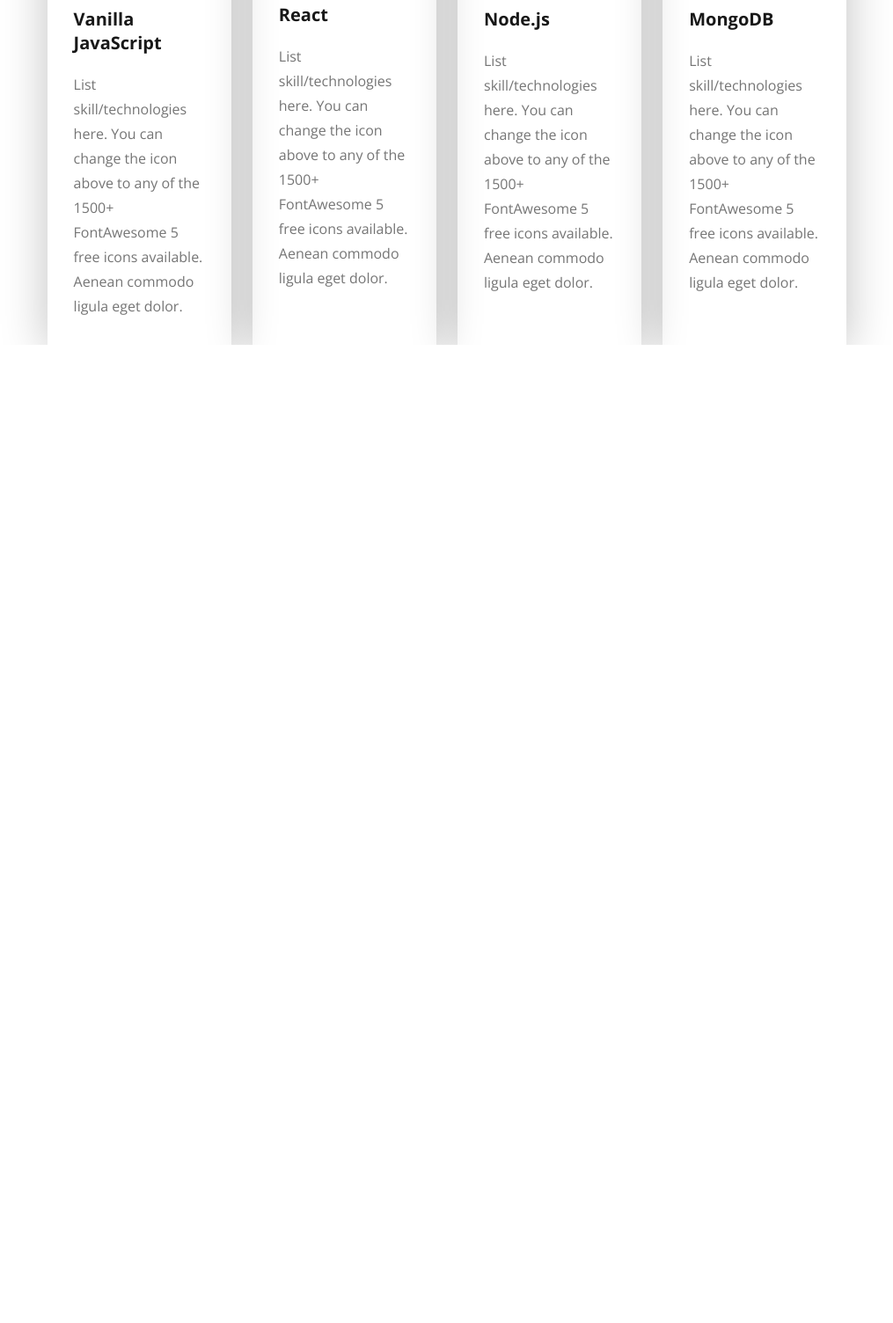
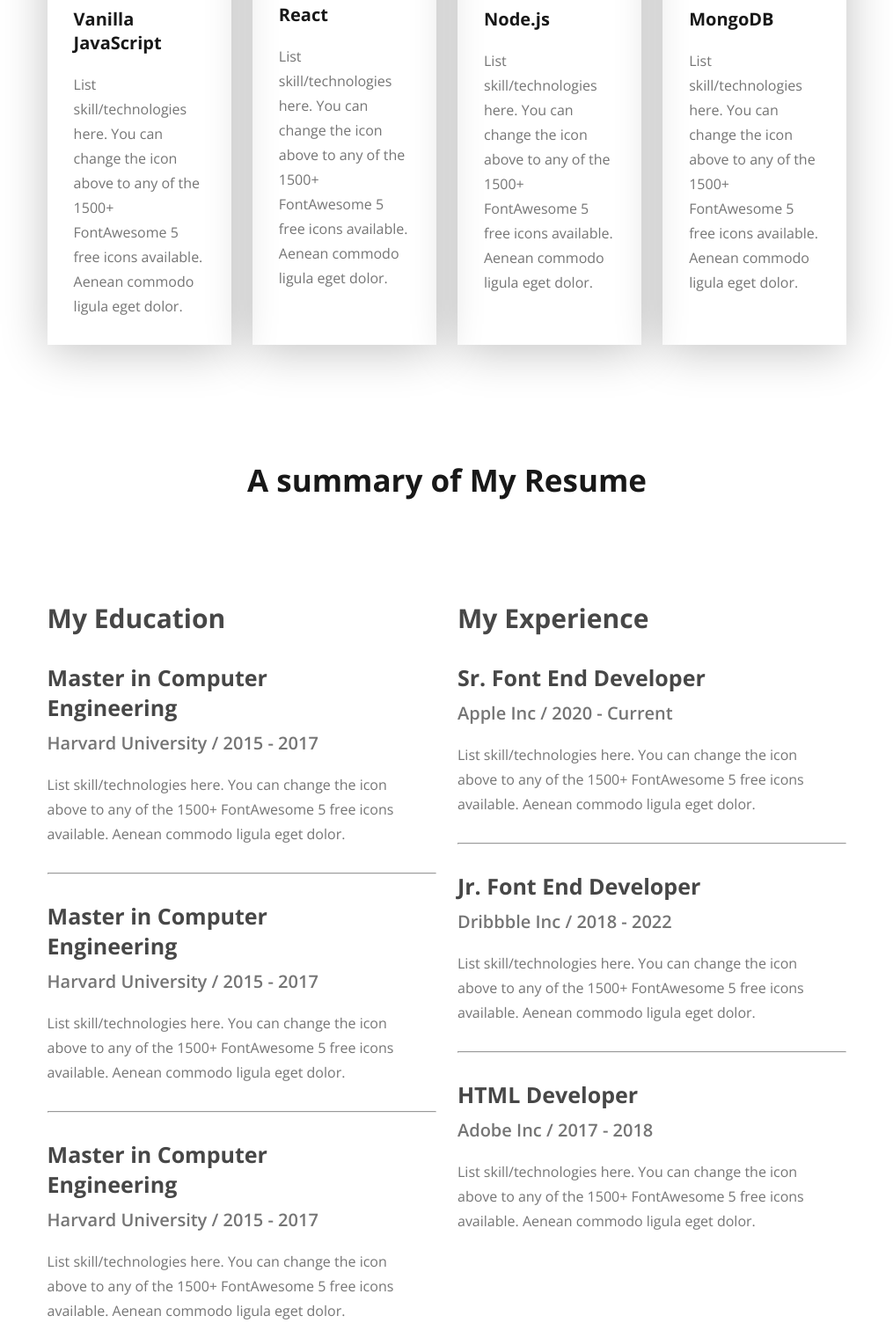
Before and after one commit to HafijurRahmanBhuiyan/my-portfolio-website, a plain HTML site: page index.html in a window 1280 px wide. Shown: the part 1994-3498 px from the top of the page at 88% size, without its empty margins (132-1147 px from the left). Before the commit the page ends 2386 px from the top, so only its background shows below. Drawn offline with nearby package versions, Linux system fonts and the light colour scheme.

Commit message:
resume design completed

```diff
--- a/index.html
+++ b/index.html
@@ -96,5 +96,61 @@
             </div>
         </div>
     </section>
+
+    <section id="resume">
+        <div class="section-heading">
+            <h2>A summary of My Resume</h2>
+        </div>
+        <div class="resume-container">
+            <div class="education">
+                <h2 class="section-title">My Education</h2>
+                <div class="resume-card">
+                    <h3 class="card-title">Master in Computer Engineering</h3>
+                    <p class="card-info">Harvard University / 2015 - 2017</p>
+                    <p class="card-text">List skill/technologies here. You can change the icon above
+                        to any of the 1500+ FontAwesome 5 free icons available. Aenean commodo ligula eget dolor.</p>
+                </div>
+                <hr>
+                <div class="resume-card">
+                    <h3 class="card-title">Master in Computer Engineering</h3>
+                    <p class="card-info">Harvard University / 2015 - 2017</p>
+                    <p class="card-text">List skill/technologies here. You can change the icon above
+                        to any of the 1500+ FontAwesome 5 free icons available. Aenean commodo ligula eget dolor.</p>
+                </div>
+                <hr>
+                <div class="resume-card">
+                    <h3 class="card-title">Master in Computer Engineering</h3>
+                    <p class="card-info">Harvard University / 2015 - 2017</p>
+                    <p class="card-text">List skill/technologies here. You can change the icon above
+                        to any of the 1500+ FontAwesome 5 free icons available. Aenean commodo ligula eget dolor.</p>
+                </div>
+            </div>
+
+            <div class="experience">
+                <h2 class="section-title">My Experience</h2>
+                <div class="resume-card">
+                    <h3 class="card-title">Sr. Font End Developer</h3>
+                    <p class="card-info">Apple Inc / 2020 - Current</p>
+                    <p class="card-text">List skill/technologies here. You can change the icon above
+                        to any of the 1500+ FontAwesome 5 free icons available. Aenean commodo ligula eget dolor.</p>
+                </div>
+                <hr>
+                <div class="resume-card">
+                    <h3 class="card-title">Jr. Font End Developer</h3>
+                    <p class="card-info">Dribbble Inc / 2018 - 2022</p>
+                    <p class="card-text">List skill/technologies here. You can change the icon above
+                        to any of the 1500+ FontAwesome 5 free icons available. Aenean commodo ligula eget dolor.</p>
+                </div>
+                <hr>
+                <div class="resume-card">
+                    <h3 class="card-title">HTML Developer</h3>
+                    <p class="card-info">Adobe Inc / 2017 - 2018</p>
+                    <p class="card-text">List skill/technologies here. You can change the icon above
+                        to any of the 1500+ FontAwesome 5 free icons available. Aenean commodo ligula eget dolor.</p>
+                </div>
+            </div>
+
+        </div>
+    </section>
 </body>
 </html>
--- a/styles/portfolio.css
+++ b/styles/portfolio.css
@@ -114,7 +114,7 @@
     max-width: 584px;
     vertical-align: middle;
 }
-#about{
+#about, #skills, #resume{
     padding-top: 130px;
 }
 #about .about-container{
@@ -139,9 +139,6 @@
     font-weight: bold;
     color: #474747;
 
-}
-#skills{
-    padding-top: 130px;
 }
 
 #skills .skills-container{
@@ -178,3 +175,41 @@
     line-height: 28px;
     max-width: 201px;
 }
+#resume .resume-container{
+    width: 71%;
+    max-width: 1140px;
+    margin: 113px auto 0px;
+    display: flex;
+    gap: 24px;
+}
+.resume-container hr{
+    margin: 30px 0px;
+}
+.resume-container .section-title{
+    font-size: 30px;
+    font-weight: bold;
+    color: #474747;
+    margin-bottom: 30px;
+}
+.resume-card{
+    max-width: 511px;
+    margin-right: 47px;
+
+}
+.resume-card .card-title{
+    font-size: 25px;
+    font-weight: bold;
+    margin-bottom: 10px;
+    color: #474747;
+}
+.resume-card .card-info{
+    font-size: 20px;
+    font-weight: 600;
+    margin-bottom: 20px;
+    color: #757575;
+}
+.resume-card .card-text{
+    font-size: 16px;
+    line-height: 28px;
+    color: #757575;
+}
```
